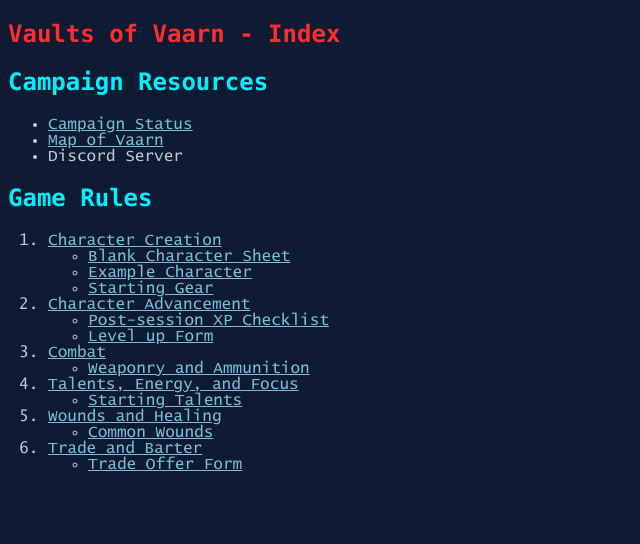
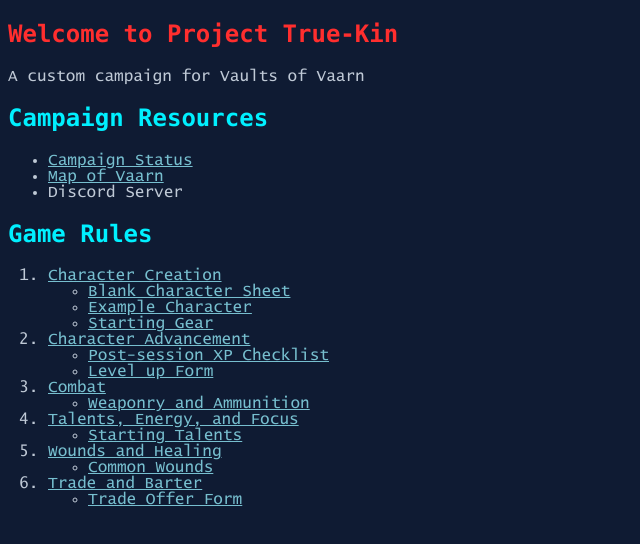
Before and after one commit to KastelDM/Project-True-Kin, a plain HTML site: page index.html in a window 1280 px wide. Shown: the whole page, without its empty margins (0-640 px from the left). Drawn offline with Linux system fonts and the light colour scheme.

Commit message:
Add files via upload

```diff
--- a/index.html
+++ b/index.html
@@ -8,7 +8,8 @@
 </head>
 <body>
     <section>
-        <h1>Vaults of Vaarn - Index</h1>
+        <h1>Welcome to Project True-Kin</h1>
+        <p>A custom campaign for Vaults of Vaarn</p>
         <h2>Campaign Resources</h2>
         <ul>
             <li><a href="0. Campaign Stats.html">Campaign Status</a></li>
```
